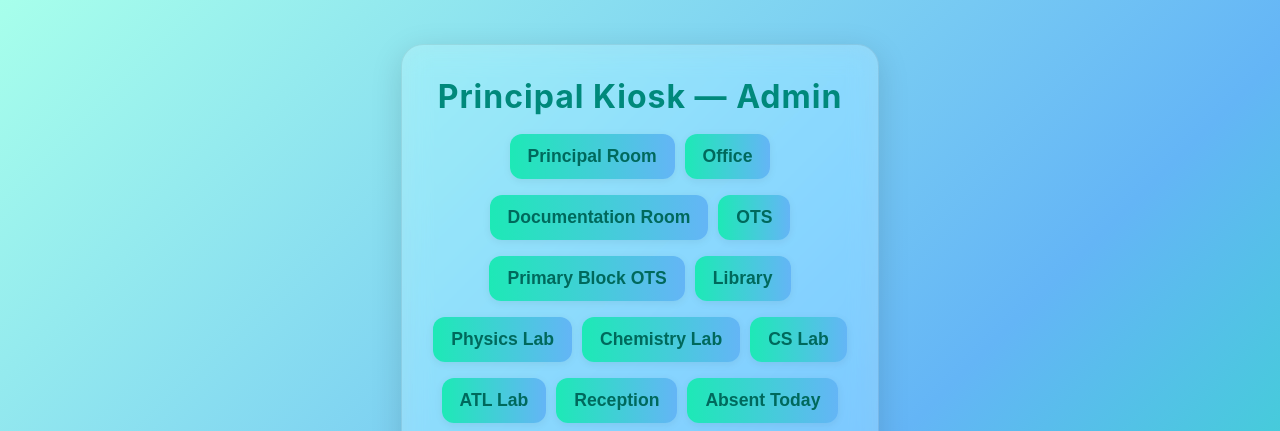
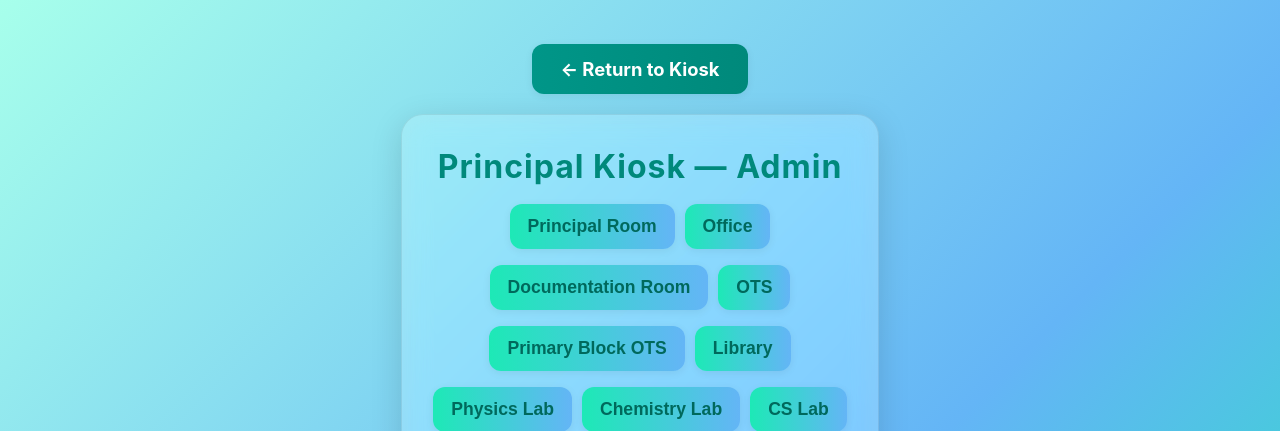
Before and after one commit to RamanaAdmin/kiosk-admin, a Flask app: page /admin in a window 1280 px wide. Shown: the top 431 px of the page. Run offline with Flask 3, Linux system fonts and the light colour scheme; the visitor is signed in with stand-in values (Sample User, id 1); data that the repository does not hold is empty.

Commit message:
admin.html

```diff
--- a/templates/admin.html
+++ b/templates/admin.html
@@ -60,6 +60,18 @@ h1 {
   transition: filter .2s;
 }
 .btn:hover { filter: brightness(1.08); }
+.btn-back {
+  background: linear-gradient(90deg,#009688 0%,#00897b 100%);
+  color: #fff;
+  padding: 14px 28px;
+  font-size: 1.15em;
+  margin-bottom: 20px;
+  display: inline-flex;
+  align-items: center;
+  gap: 8px;
+  text-decoration: none;
+}
+.btn-back:hover { filter: brightness(1.1); }
 .input {
   padding: 13px;
   border-radius: 12px;
@@ -141,6 +153,7 @@ h1 {
 </head>
 <body>
 <div class="wrap">
+  <a href="/" class="btn btn-back">← Return to Kiosk</a>
   <div class="card">
     <h1>Principal Kiosk — Admin</h1>
     <div class="row">
```
